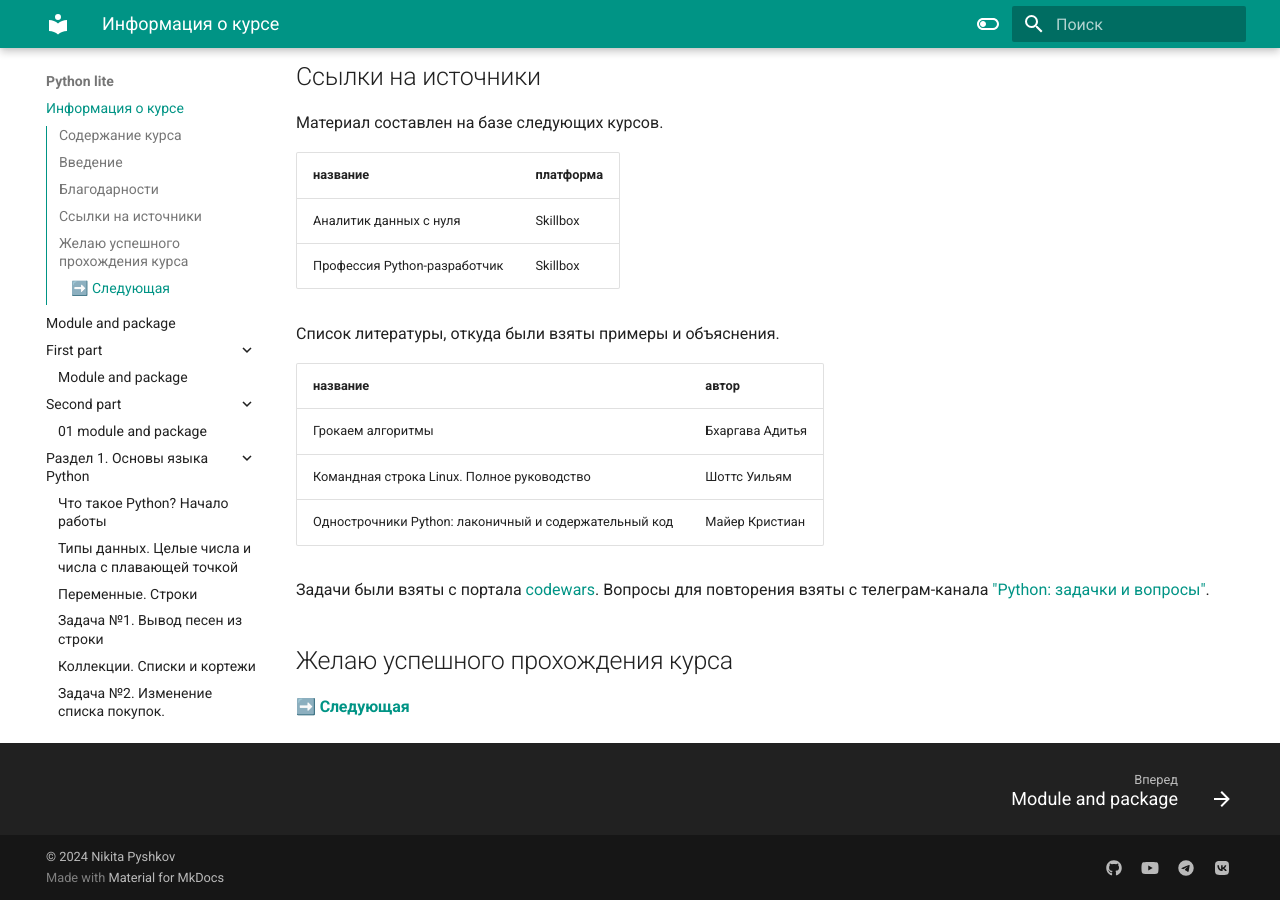
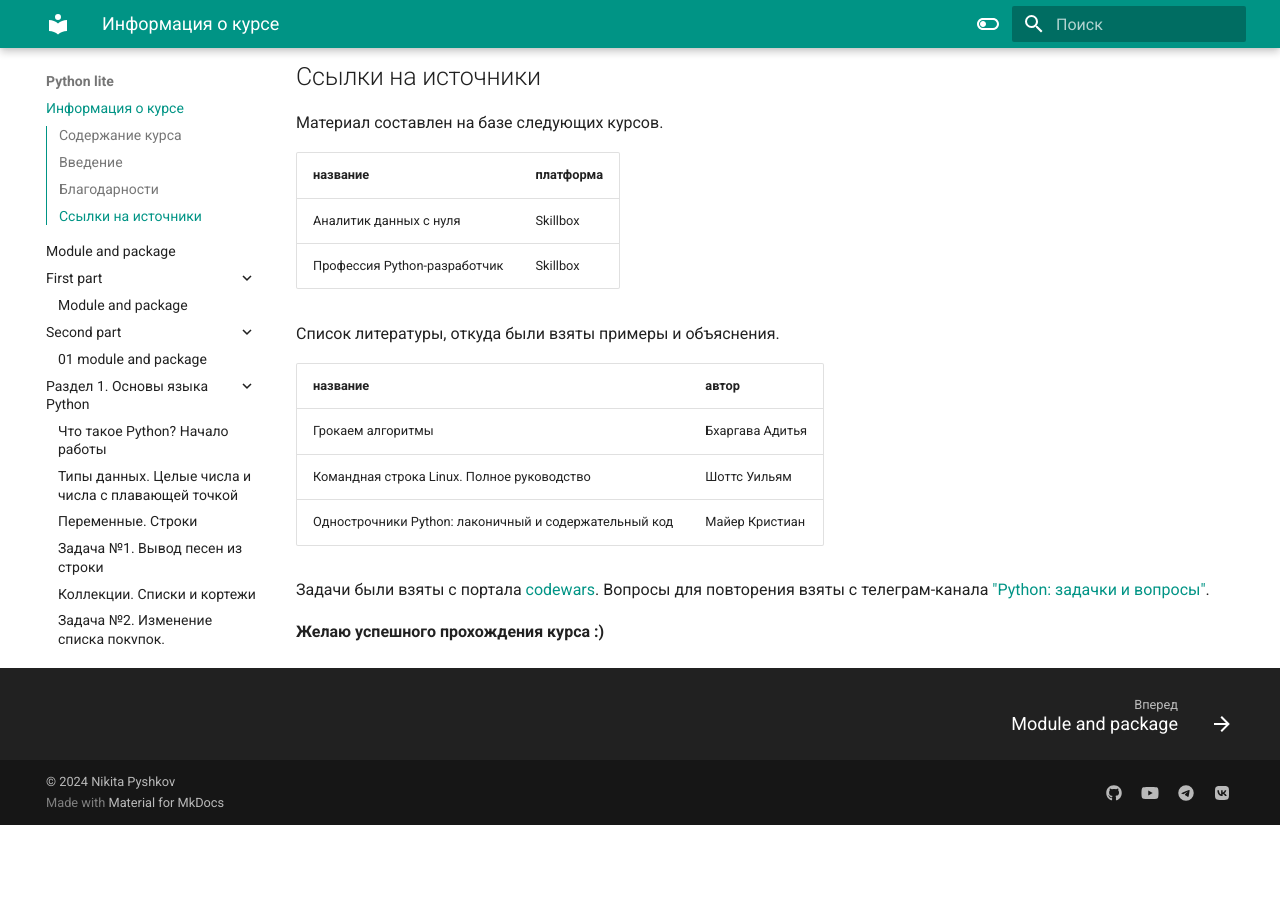
Before and after one commit to pyshkovni/course_page, an MkDocs documentation site: the page built from docs/index.md, in a window 1280 px wide and 900 px high, scrolled down 2172 px. Built offline with MkDocs 1.6.1 and Material for MkDocs 9.7.7, drawn with Linux system fonts in a browser that asks for light colours; after the commit the page ends 2997 px from its top, so only the background shows below that.

Commit message:
поправил index

```diff
--- a/docs/index.md
+++ b/docs/index.md
@@ -94,6 +94,4 @@
 
 Задачи были взяты с портала [codewars](https://www.codewars.com/). Вопросы для повторения взяты с телеграм-канала ["Python: задачки и вопросы"](https://t.me/quiz_python).
 
-## Желаю успешного прохождения курса
-
-#### [➡️ Следующая](/first_part/intro.md)
+**Желаю успешного прохождения курса :)**
```
